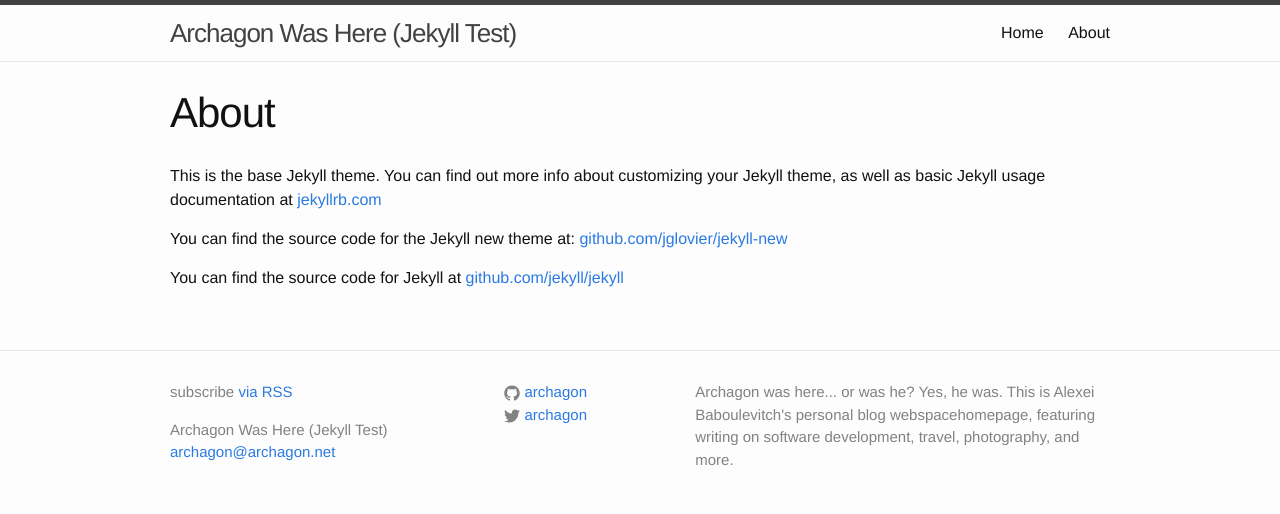
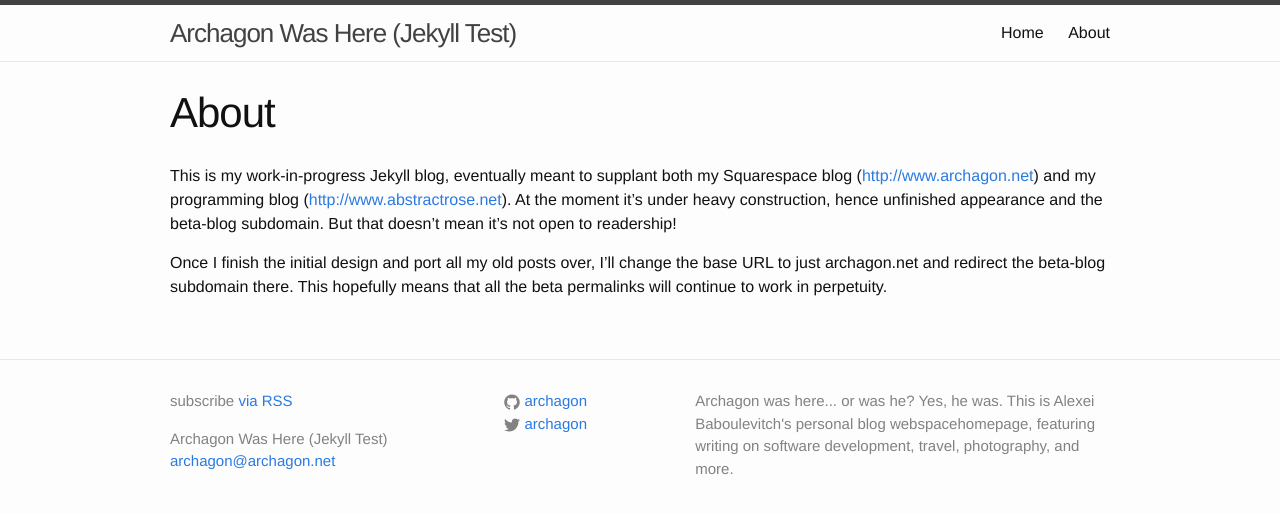
Before and after one commit to archagon/archagon.net, a Jekyll site: the page built from pages/about.md, in a window 1280 px wide. Shown: the top 514 px of the page. Built offline with Jekyll 4.4.1, drawn with Linux system fonts in a browser that asks for light colours.

Commit message:
Updated about.

```diff
--- a/pages/about.md
+++ b/pages/about.md
@@ -3,9 +3,6 @@ layout: page
 title: About
 permalink: /about/
 ---
+This is my work-in-progress Jekyll blog, eventually meant to supplant both my Squarespace blog (<http://www.archagon.net>) and my programming blog (<http://www.abstractrose.net>). At the moment it's under heavy construction, hence unfinished appearance and the beta-blog subdomain. But that doesn't mean it's not open to readership!
 
-This is the base Jekyll theme. You can find out more info about customizing your Jekyll theme, as well as basic Jekyll usage documentation at [jekyllrb.com](http://jekyllrb.com/)
-
-You can find the source code for the Jekyll new theme at: [github.com/jglovier/jekyll-new](https://github.com/jglovier/jekyll-new)
-
-You can find the source code for Jekyll at [github.com/jekyll/jekyll](https://github.com/jekyll/jekyll)
+Once I finish the initial design and port all my old posts over, I'll change the base URL to just archagon.net and redirect the beta-blog subdomain there. This hopefully means that all the beta permalinks will continue to work in perpetuity.
```
